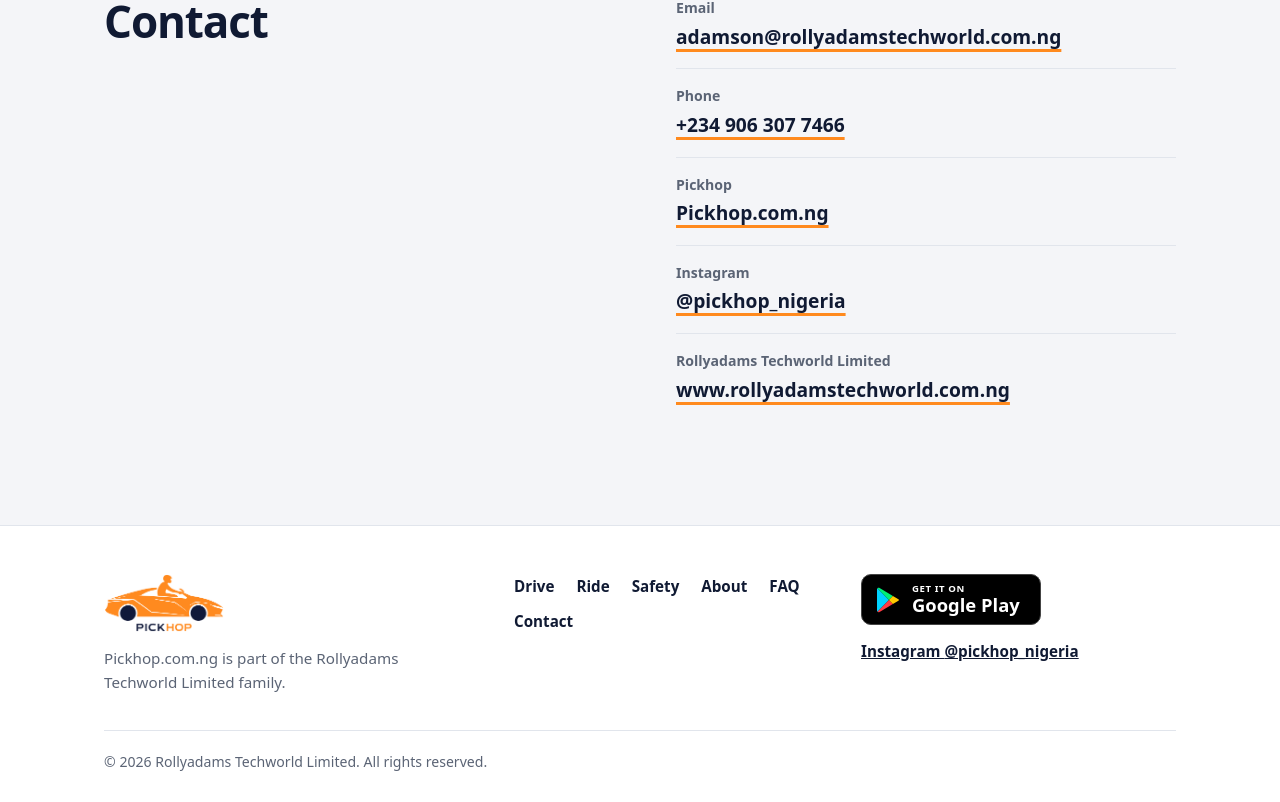
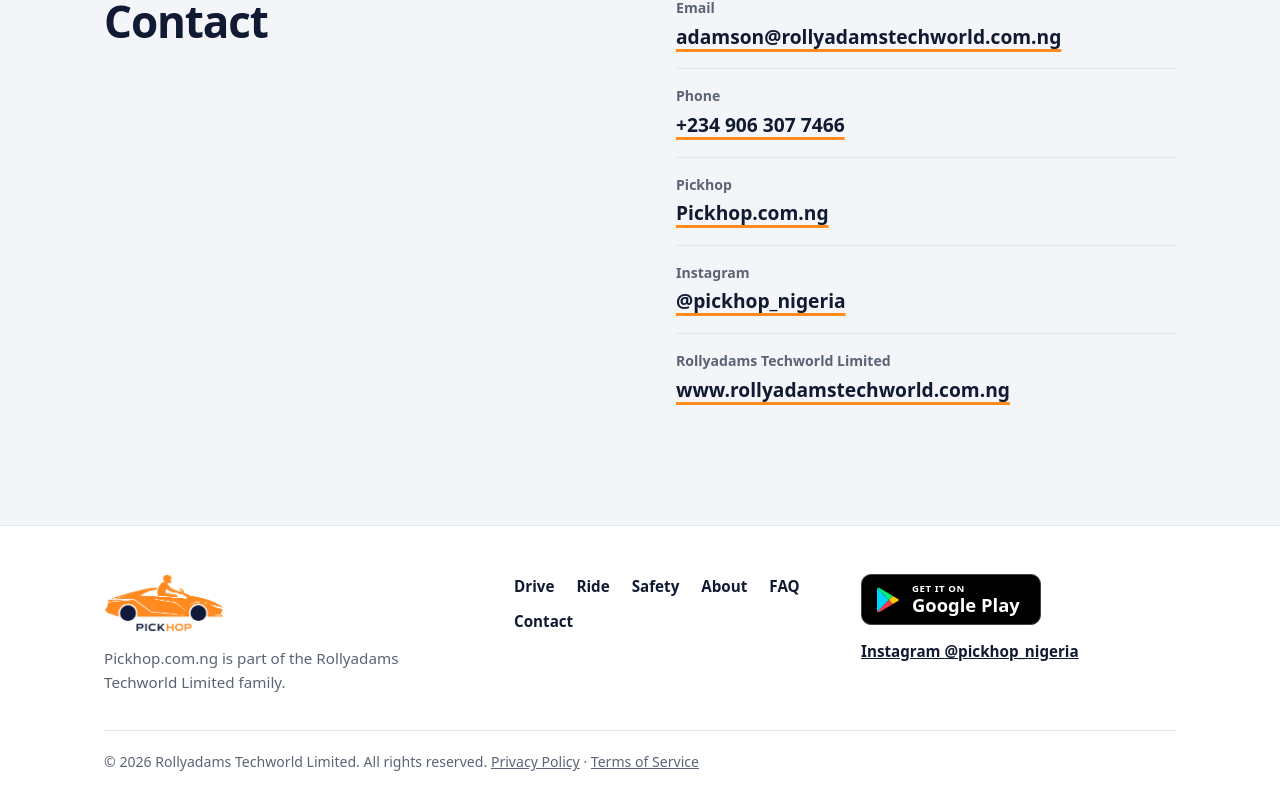
Before and after one commit to Rollyadams/Pickhop-web, a React (Vite) app: page / in a window 1280 px wide. Shown: the part 5764-6566 px from the top of the page. Built offline with nearby package versions, Linux system fonts and the light colour scheme; a web font is replaced by a local one.

Commit message:
Update App.jsx

```diff
--- a/src/App.jsx
+++ b/src/App.jsx
@@ -284,7 +284,7 @@ function Footer() {
         </div>
       </div>
       <div className="wrap">
-        <p className="legal">© {new Date().getFullYear()} Rollyadams Techworld Limited. All rights reserved.</p>
+        <p className="legal">© {new Date().getFullYear()} Rollyadams Techworld Limited. All rights reserved. <a href="/privacy.html">Privacy Policy</a> · <a href="/terms.html">Terms of Service</a></p>
       </div>
     </footer>
   )
```
